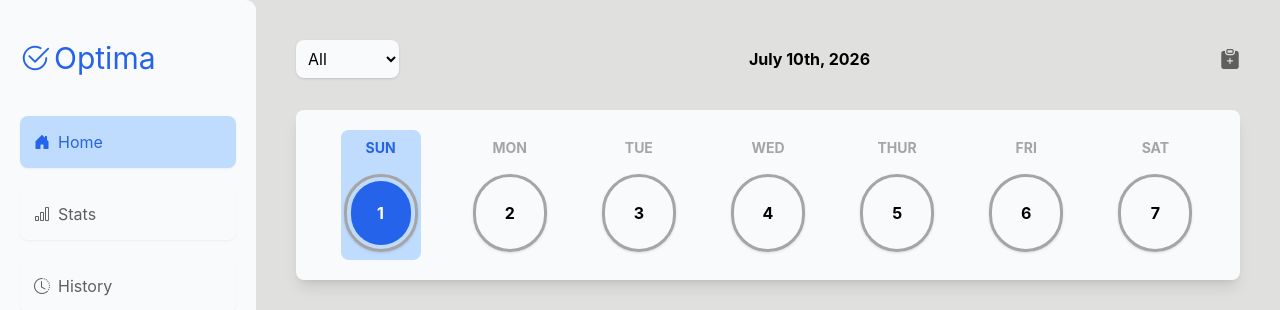
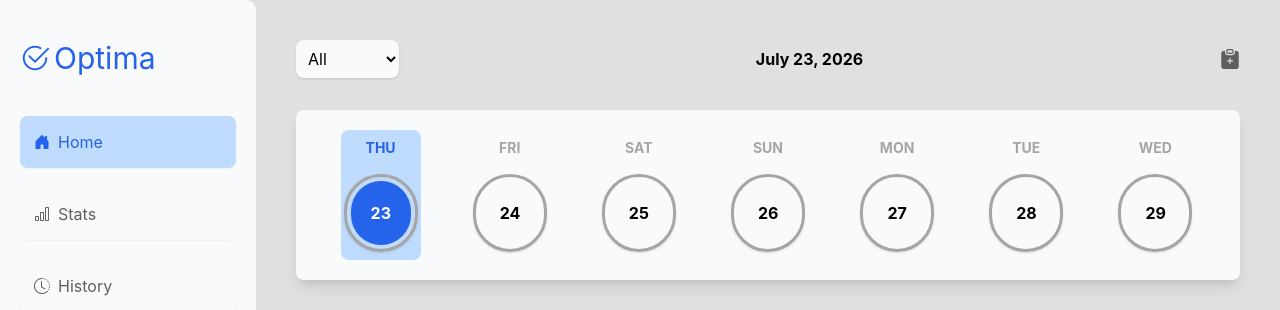
Before and after one commit to theinternetfae/Construction-site, a React (Vite) app: page /test/home in a window 1280 px wide. Shown: the top 310 px of the page. Built offline with nearby package versions, Linux system fonts and the light colour scheme.

Commit message:
Setting up date slider visible days

```diff
--- a/src/index.css
+++ b/src/index.css
@@ -31,6 +31,17 @@ body {
   cursor: default;
   caret-color: light-dark(var(--accent));
   color: light-dark(var(--light-text), var(--dark-text));
+}
+
+@utility no-scrollbar {
+  -ms-overflow-style: none;
+  scrollbar-width: none;
+
+  &::-webkit-scrollbar {
+    width: 0;
+    height: 0;
+    display: none;
+  }
 }
 
 
@@ -361,13 +372,13 @@ body {
           @apply flex justify-between rounded-lg items-center;
 
           .task-groups {
-            @apply bg-[var(--mainbd-bg)] text-sm p-2 rounded-lg shadow-sm
+            @apply bg-[var(--mainbd-bg)] text-sm p-2 rounded-lg shadow-sm cursor-pointer
             focus:outline-none
             md:text-base;
           }
 
           p {
-            @apply font-bold w-full text-center text-sm
+            @apply font-bold w-full text-center text-sm cursor-pointer
             md:text-base;
           }
 
@@ -382,12 +393,11 @@ body {
           @apply flex items-center justify-center p-5 bg-[var(--mainbd-bg)] rounded-lg shadow-lg;
 
           .date-slider {
-            @apply grid grid-cols-7 place-items-center w-full;
+            @apply w-full grid grid-cols-7 place-items-center w-full no-scrollbar;
 
             .date {
               @apply w-11 p-1 text-sm flex flex-col gap-4 justify-center items-center rounded-lg cursor-pointer
               duration-300 ease-in-out hover:bg-[var(--muted-accent)]
-              first:bg-[var(--muted-accent)]
               md:p-2 md:w-20 md:text-base;
 
               .date-day {
@@ -395,20 +405,12 @@ body {
                 md:text-sm;
               }
 
-              .first {
-                @apply text-[var(--accent)];
-              }
-
               .date-num-cont {
                 @apply border border-3 border-[var(--light-muted-text)] p-1 shadow-sm text-center rounded-full;
 
                 .date-num {
-                  @apply p-2 rounded-full text-center font-bold
+                  @apply p-2 rounded-full text-center w-8 font-bold
                   md:w-15 md:p-5;
-                }
-
-                .first {
-                  @apply bg-[var(--accent)] text-white
                 }
               }
 
--- a/src/js files/Utilities.js
+++ b/src/js files/Utilities.js
@@ -26,14 +26,14 @@ export function lessThanTen(less) {
     return less < 10 ? `0${less}` : less;
 }
 
-export function dates(chosenDate) {
+export function getDates(start, end) {
 
     //An array of dates starting from two months before the chosen dates to two months after it.
 
     const visibleDates = [];
 
-    const start = chosenDate.subtract(2, "month");
-    const end = chosenDate.add(2, "month");
+    // const start = chosenDate.subtract(2, "month");
+    // const end = chosenDate.add(2, "month");
 
     for (let i = start; i.isSameOrBefore(end); i = i.add(1, "day")) {
 
@@ -49,6 +49,5 @@ export function dates(chosenDate) {
 
     }
 
-    console.log(visibleDates);
     return visibleDates;
 }
--- a/src/pages/Home.jsx
+++ b/src/pages/Home.jsx
@@ -2,13 +2,29 @@ import { useContext, useState, useEffect } from "react";
 import TaskEditor from "../utilities jsx/TaskEditor.jsx";
 import Task from "../utilities jsx/Task.jsx";
 import { TaskContext } from "../js files/contexts.js";
+import dayjs from "../js files/DayJs.js";
+import { getDates } from "../js files/Utilities.js";
 
 function Home() {
 
     const {taskList} = useContext(TaskContext);
 
+    const now = dayjs();
+    const [chosenDate, setChosenDate] = useState(now);
+    const [visibleDates, setVisibleDates] = useState([]);
+
     const [taskCategory, setTaskCategory] = useState('');
     const [visibleTasks, setVisibileTasks] = useState([]);
+
+    useEffect(() => {
+
+        const end = chosenDate.add(6, 'day');
+
+        const days = getDates(chosenDate, end);
+
+        setVisibleDates(days);
+
+    }, [chosenDate])
 
     useEffect(() => {
 
@@ -52,8 +68,8 @@ function Home() {
                     <option value="Priorities">Priorities</option>
                 </select>
 
-                <p className="current-date">
-                    July 10th, 2026
+                <p className="current-date" onClick={() => setChosenDate(now)}>
+                    {`${chosenDate.format('MMMM DD, YYYY')}`}
                 </p>
 
                 <i className="bi bi-clipboard-plus-fill" onClick={(() => setShowEditor(true))}></i>
@@ -63,54 +79,14 @@ function Home() {
 
                 <div className="date-slider">
 
-                    <span className="date">
-                        <p className="date-day first">SUN</p>
-                        <div className="date-num-cont">
-                            <p className="date-num first">1</p>
-                        </div>
-                    </span>
-
-                    <span className="date">
-                        <p className="date-day">MON</p>
-                        <div className="date-num-cont">
-                            <p className="date-num">2</p>
-                        </div>
-                    </span>
-
-                    <span className="date">
-                        <p className="date-day">TUE</p>
-                        <div className="date-num-cont">
-                            <p className="date-num">3</p>
-                        </div>
-                    </span>
-
-                    <span className="date">
-                        <p className="date-day">WED</p>
-                        <div className="date-num-cont">
-                            <p className="date-num">4</p>
-                        </div>
-                    </span>
-
-                    <span className="date">
-                        <p className="date-day">THUR</p>
-                        <div className="date-num-cont">
-                            <p className="date-num">5</p>
-                        </div>
-                    </span>
-
-                    <span className="date">
-                        <p className="date-day">FRI</p>
-                        <div className="date-num-cont">
-                            <p className="date-num">6</p>
-                        </div>
-                    </span>
-
-                    <span className="date">
-                        <p className="date-day">SAT</p>
-                        <div className="date-num-cont">
-                            <p className="date-num">7</p>
-                        </div>
-                    </span>
+                    {visibleDates.map(d => {
+                        return <span className={`date ${d.date.isSame(chosenDate) ? 'bg-[var(--muted-accent)]' : ''}`} key={d.key} onClick={() => setChosenDate(d.date)}>
+                            <p className={`date-day ${d.date.isToday() ? 'text-[var(--accent)]' : ''}`} >{d.day.toUpperCase()}</p>
+                            <div className="date-num-cont">
+                                <p className={`date-num ${d.date.isToday() ? 'bg-[var(--accent)] text-white' : ''}`}>{d.dayNumber}</p>
+                            </div>
+                        </span>
+                    })}
 
                 </div>
 
--- a/src/utilities jsx/TaskEditor.jsx
+++ b/src/utilities jsx/TaskEditor.jsx
@@ -2,7 +2,7 @@ import { createPortal } from "react-dom";
 import EmojiPicker from "./Emoji.jsx";
 import ColorPicker from "./Colors.jsx";
 import { useContext, useState } from "react";
-import { formatDate, lessThanTen, dates } from "../js files/Utilities.js";
+import { formatDate, lessThanTen } from "../js files/Utilities.js";
 import { TaskContext } from "../js files/contexts.js";
 import { saveTaskList } from "../js files/Storage.js";
 import Alert from "./Alert.jsx";
@@ -15,7 +15,6 @@ function TaskEditor({exit, task}) {
 
     const now = dayjs();
     const today = now.format('YYYY-MM-DD');
-    dates(now);
 
     const minutes = () => Array.from({ length: 60 }, (_, i) => i);
     const hours = () => Array.from({length: 13}, (_, i) => i);
```
